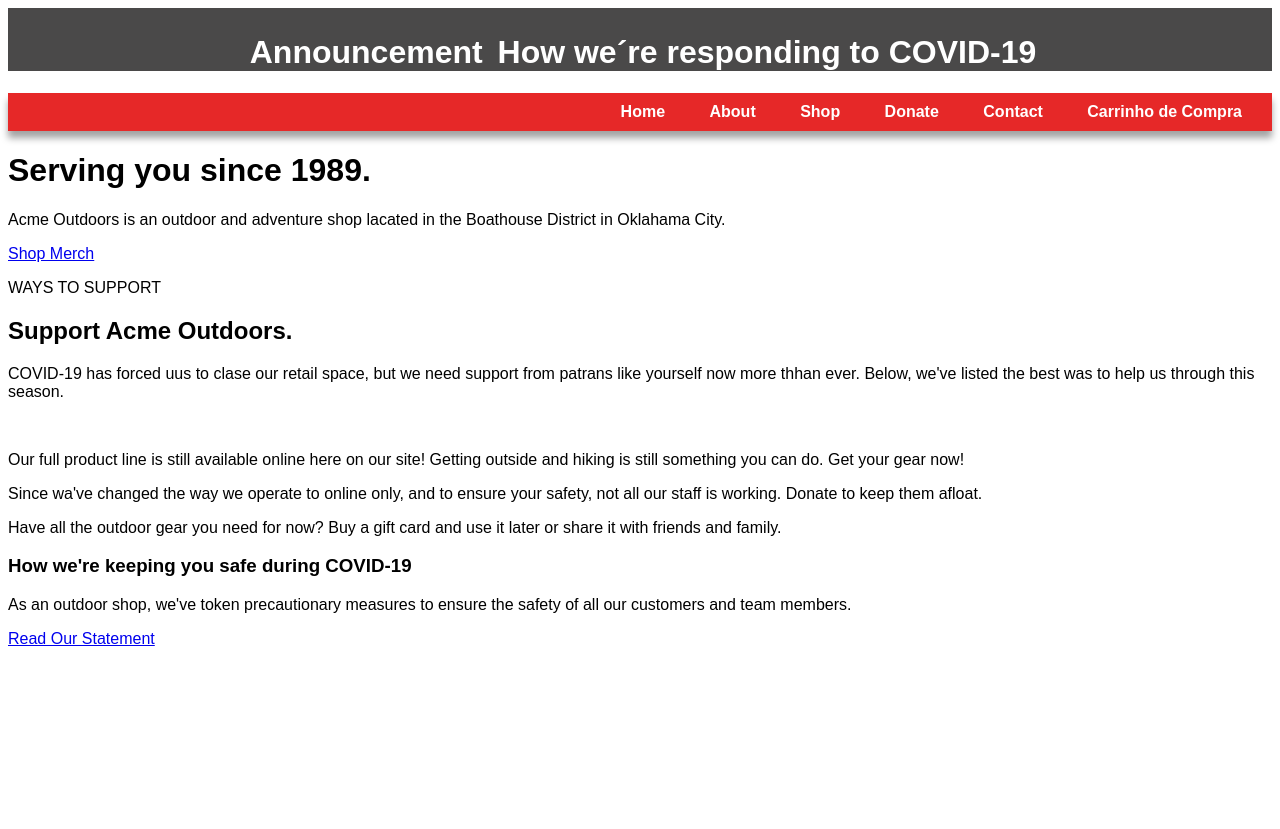
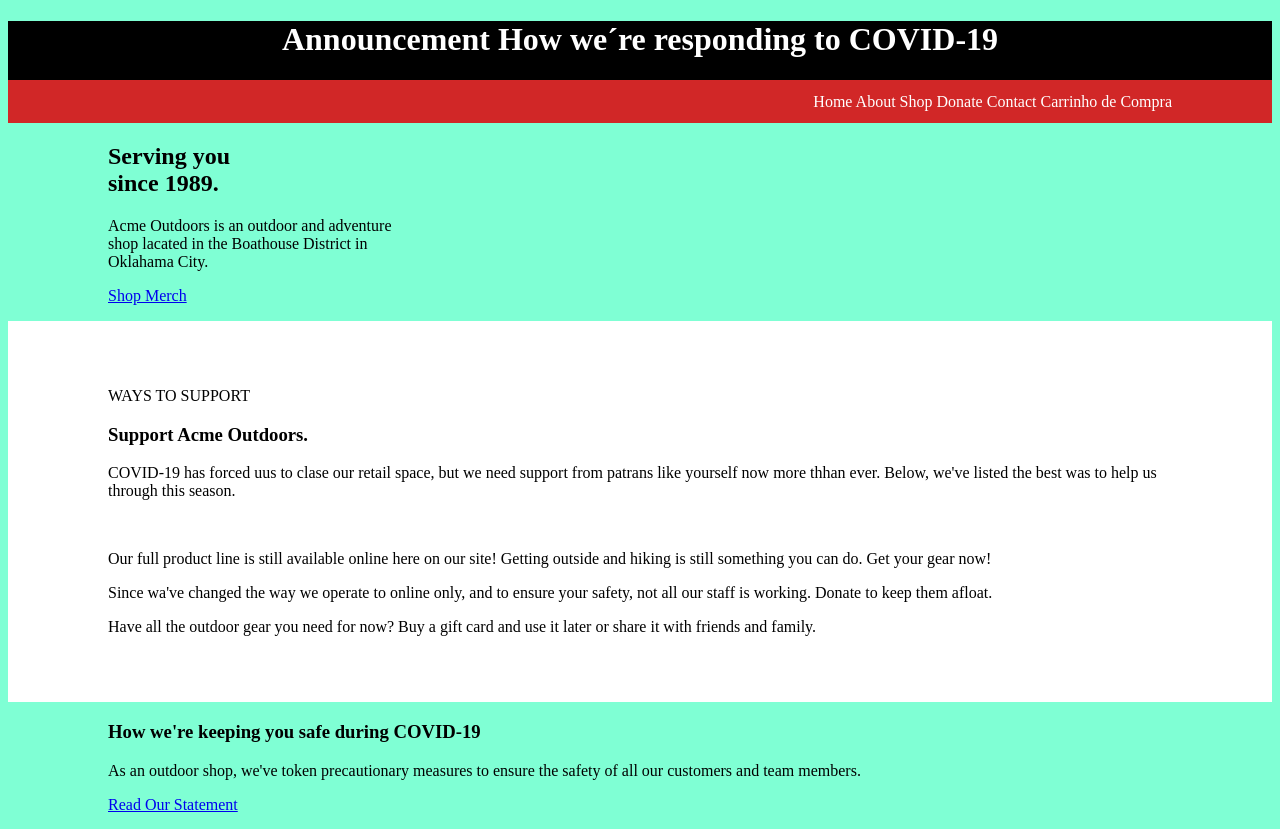
Before and after one commit to DiogoConteA/projeto-site1, a plain HTML site: page index.html in a window 1280 px wide. Before the commit the page ends 800 px from the top, so only its background shows below. Drawn offline with Linux system fonts and the light colour scheme.

Commit message:
Atualizando

```diff
--- a/index.html
+++ b/index.html
@@ -11,8 +11,7 @@
     <h1>
        <strong>Announcement</strong> How we´re responding to COVID-19
     </h1>
-    </header>
-     <nav>
+    <nav>
         <a href="#">Home</a>
         <a href="#">About</a>
         <a href="#">Shop</a>
@@ -20,20 +19,23 @@
         <a href="#">Contact</a>
         <a href="#">Carrinho de Compra</a>
     </nav>
+    </header>
 
-    <main>
-
+    <section class="imagem">
     <h1>
-        Serving you since 1989.
+        Serving you <br> since 1989.
     </h1>
 
     <p>
-        Acme Outdoors is an outdoor and adventure shop lacated in the Boathouse District in Oklahama City.
+        Acme Outdoors is an outdoor and adventure <br>shop lacated in the Boathouse District in <br>Oklahama City.
     </p>
     <p>
         <a href="#">Shop Merch</a>
     </p>
 
+    </section>
+
+    <section class="normal">
     <article>
         <p>
             WAYS TO SUPPORT
@@ -70,7 +72,9 @@
             Have all the outdoor gear you need for now? Buy a gift card and use it later or share it
             with friends and family.
         </p>
+    </section>
 
+    <section class="imagem">
         <aside>
             <h1>
                 How we're keeping you safe during COVID-19
@@ -84,11 +88,8 @@
             <p>
                 <a href="#">Read Our Statement</a>
             </p>
-
         </aside>
-
+    </section>
     </article>
-
-</main>
 </body>
 </html>
--- a/style.css
+++ b/style.css
@@ -1,59 +1,38 @@
 @charset "UTF-8";
 
-:root {
-    --cor0: rgba(24, 23, 23, 0.781);
-    --cor1: white;
-    --cor2: rgb(230, 40, 40);
-    --cor3: grey;
-
-    --fonte-padrao: Arial, Verdana, Helvetica, sans-serif;
-    --fonte-destaque: 'Bebas Neue', cursive;
+html, body {
+    min-height: 100vh;
+    background-color: aquamarine;
 }
 
-body {
-    background-color: var(--cor1);
-    font-family: var(--fonte-padrao);
+header {
+    background-color: black;
+    color: white;
+    text-align: center;
 }
 
-
-header {
-    background-color:var(--cor0);
-    min-height:15px;
-    text-align:center;
-    padding-top:5px;
-}
-
-header > h1 {
-    color: white;
-    font-family: var(--fonte-padrao);
-
-}
-
-header strong {
-    color: var(--cor1);
-    font-weight: bold;
-    padding: 2px 6px;
-}
-
-nav {
-    text-align:right;
-    border: 10px;
-    background-color: var(--cor2);
-    padding: 10px;
-    box-shadow: 0px 7px 7px rgba(0, 0, 0, 0.363)
-
+header > nav {
+    background-color: rgb(209, 39, 39);
+    padding-top: 1%;
+    padding-bottom: 1%;
+    padding-left: 100px;
+    padding-right: 100px;
+    text-align: right;
 }
 
 nav > a {
-    color: var(--cor1);
-    padding: 20px;
-    border-radius: 15px;
+    color: white;
     text-decoration: none;
-    font-weight: bold;
-    transition-duration: .5s;
 }
 
-nav > a:hover {
-    background-color: var(--cor3);
-    color: var(--cor5);
+section {
+    padding-left: 100px;
+    padding-right: 100px;
 }
+
+section.normal {
+    background-color: white;
+    color: black;
+    padding-top: 50px;
+    padding-bottom: 50px;
+}
```
